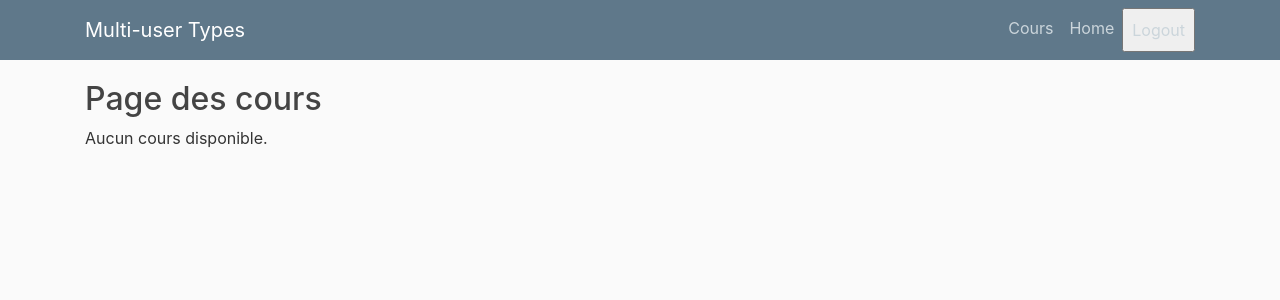
After one commit to marouanosb/MultiUserLogin, a Django app: page /cours/ in a window 1280 px wide. The commit adds this page. Shown: the top 300 px of the page. Run offline with Django 5.2, Linux system fonts and the light colour scheme; the visitor is signed in with stand-in values (Sample User, id 1); some libraries are stand-ins or nearby versions.

Commit message:
added password hash & permission

```diff
--- a/project/settings.py
+++ b/project/settings.py
@@ -133,5 +133,5 @@ CRISPY_TEMPLATE_PACK = "bootstrap4"
 AUTH_USER_MODEL = "users.User"
 
 
-LOGIN_REDIRECT_URL = 'profile'
+LOGIN_REDIRECT_URL = 'homepage'
 LOGIN_URL = 'login'
--- a/project/urls.py
+++ b/project/urls.py
@@ -23,5 +23,7 @@ urlpatterns = [
     path('admin/', admin.site.urls),
     path('login/', auth_views.LoginView.as_view(template_name='users/login.html'), name='login'),
     path('logout/', auth_views.LogoutView.as_view(template_name='users/logout.html'), name='logout'),
-    path('profile/', users_views.profile, name='profile'),
+    path('', users_views.homepage, name='homepage'),
+    path('cours/', users_views.cours, name='cours'),
+    path('rapports/', users_views.rapports, name='rapports'),
 ]
--- a/users/admin.py
+++ b/users/admin.py
@@ -1,9 +1,10 @@
 from django.contrib import admin
-from .models import User
+from .models import User, Cours, Rapport
 from django.contrib.auth.admin import UserAdmin
 
 
 # Register your models here.
 admin.site.register(User)
-
+admin.site.register(Cours)
+admin.site.register(Rapport)
 ####    FIX PASSWORD NOT HASHING admin.site.register(User, UserAdmin)
--- a/users/models.py
+++ b/users/models.py
@@ -1,5 +1,7 @@
 from django.db import models
 from django.contrib.auth.models import AbstractUser
+from django.contrib.auth.hashers import make_password
+from django.contrib.auth.models import Group
 
 # Create your models here.
 class User(AbstractUser):
@@ -44,7 +46,14 @@ class Educateur(User):
         #   si l'utilisateur n'existe pas (n'a pas de primary key)
         if not self.pk:
             self.type = User.Types.EDUCATEUR
-        return super().save(*args,**kwargs)
+        # to fix password not hashing
+        if self.password and not self.password.startswith(('pbkdf2_sha256$', 'bcrypt$', 'argon2')):
+            self.password = make_password(self.password)
+        super().save(*args,**kwargs)
+        # Ajouter a son propre groupe pour les permission
+        educateur_group = Group.objects.get(name='educateur')
+        educateur_group.user_set.add(self)
+
 
 class Psychologue(User):
     objects = PsychologueManager()
@@ -53,7 +62,12 @@ class Psychologue(User):
     def save(self, *args, **kwargs):
         if not self.pk:
             self.type = User.Types.PSYCHOLOGUQE
-        return super().save(*args,**kwargs)
+        if self.password and not self.password.startswith(('pbkdf2_sha256$', 'bcrypt$', 'argon2')):
+            self.password = make_password(self.password)
+        super().save(*args,**kwargs)
+        psychologue_group = Group.objects.get(name='psychologue')
+        psychologue_group.user_set.add(self)
+
 
 class Utilisateur(User):
     objects = UtilisateurManager()
@@ -62,7 +76,12 @@ class Utilisateur(User):
     def save(self, *args, **kwargs):
         if not self.pk:
             self.type = User.Types.UTILISATEUR
-        return super().save(*args,**kwargs)
+        if self.password and not self.password.startswith(('pbkdf2_sha256$', 'bcrypt$', 'argon2')):
+            self.password = make_password(self.password)
+        super().save(*args,**kwargs)
+        utilisateur_group = Group.objects.get(name='utilisateur')
+        utilisateur_group.user_set.add(self)
+        return
 
 class Admin(User):
     objects = AdminManager()
@@ -71,4 +90,17 @@ class Admin(User):
     def save(self, *args, **kwargs):
         if not self.pk:
             self.type = User.Types.ADMIN
+        if self.password and not self.password.startswith(('pbkdf2_sha256$', 'bcrypt$', 'argon2')):
+            self.password = make_password(self.password)
         return super().save(*args,**kwargs)
+
+
+class Cours(models.Model):
+    prof = models.ForeignKey(Educateur, on_delete=models.CASCADE, related_name='prof_du_cours')
+    titre = models.CharField(max_length=50)
+    contenu = models.TextField()
+
+class Rapport(models.Model):
+    psy = models.ForeignKey(Psychologue, on_delete=models.CASCADE, related_name='psy_du_raport')
+    etudiant = models.ForeignKey(Utilisateur, on_delete=models.CASCADE, related_name='etudiant_du_rapport')
+    contenu = models.TextField()
--- /dev/null
+++ b/users/static/users/base.css
@@ -0,0 +1,84 @@
+body {
+    background: #fafafa;
+    color: #333333;
+    margin-top: 5rem;
+  }
+
+  h1, h2, h3, h4, h5, h6 {
+    color: #444444;
+  }
+
+  ul {
+    margin: 0;
+  }
+
+  .bg-steel {
+    background-color: #5f788a;
+  }
+
+  .site-header .navbar-nav .nav-link {
+    color: #cbd5db;
+  }
+
+  .site-header .navbar-nav .nav-link:hover {
+    color: #ffffff;
+  }
+
+  .site-header .navbar-nav .nav-link.active {
+    font-weight: 500;
+  }
+
+  .content-section {
+    background: #ffffff;
+    padding: 10px 20px;
+    border: 1px solid #dddddd;
+    border-radius: 3px;
+    margin-bottom: 20px;
+  }
+
+  .article-title {
+    color: #444444;
+  }
+
+  a.article-title:hover {
+    color: #428bca;
+    text-decoration: none;
+  }
+
+  .article-content {
+    white-space: pre-line;
+  }
+
+  .article-img {
+    height: 65px;
+    width: 65px;
+    margin-right: 16px;
+  }
+
+  .article-metadata {
+    padding-bottom: 1px;
+    margin-bottom: 4px;
+    border-bottom: 1px solid #e3e3e3
+  }
+
+  .article-metadata a:hover {
+    color: #333;
+    text-decoration: none;
+  }
+
+  .article-svg {
+    width: 25px;
+    height: 25px;
+    vertical-align: middle;
+  }
+
+  .account-img {
+    height: 125px;
+    width: 125px;
+    margin-right: 20px;
+    margin-bottom: 16px;
+  }
+
+  .account-heading {
+    font-size: 2.5rem;
+  }
--- /dev/null
+++ b/users/templates/users/base.html
@@ -0,0 +1,70 @@
+{% load static %}
+<!DOCTYPE html>
+<html>
+    <head>
+
+        <!-- Required meta tags -->
+        <meta charset="utf-8">
+        <meta name="viewport" content="width=device-width, initial-scale=1, shrink-to-fit=no">
+
+        <!-- Bootstrap CSS -->
+        <link rel="stylesheet" href="https://cdn.jsdelivr.net/npm/bootstrap@4.4.1/dist/css/bootstrap.min.css" integrity="sha384-Vkoo8x4CGsO3+Hhxv8T/Q5PaXtkKtu6ug5TOeNV6gBiFeWPGFN9MuhOf23Q9Ifjh" crossorigin="anonymous">
+        <link rel="stylesheet" type="text/css" href="{% static 'users/base.css' %}">
+
+        {% if title %}
+        <title>Multi-user Types - {{title}}</title>
+        {% else %}
+        <title>Multi-user Types</title>
+        {% endif %}
+
+    </head>
+    <body>
+        <header class="site-header">
+            <nav class="navbar navbar-expand-md navbar-dark bg-steel fixed-top">
+              <div class="container">
+                <a class="navbar-brand mr-4" href="/">Multi-user Types</a>
+                <button class="navbar-toggler" type="button" data-toggle="collapse" data-target="#navbarToggle" aria-controls="navbarToggle" aria-expanded="false" aria-label="Toggle navigation">
+                <span class="navbar-toggler-icon"></span>
+                </button>
+                  <!-- Navbar Right Side -->
+                  <div class="navbar-nav">
+                    {% if user.type == 'ADMIN' %}
+                    <a class="nav-item nav-link" href="/admin">Administration</a>
+                    {% endif %}
+                    {% if request.user.is_authenticated %} <!--check if user is logged in-->
+                    <a class="nav-item nav-link" href="{% url 'cours' %}">Cours</a>
+                    {% endif %}
+                    {% if user.type and user.type != 'UTILISATEUR' %}
+                    <a class="nav-item nav-link" href="{% url 'rapports' %}">Rapports</a>
+                    {% endif %}
+                    <a class="nav-item nav-link" href="{% url 'homepage' %}">Home</a>
+                    {% if request.user.is_authenticated %} <!--check if user is logged in-->
+                    <form action="{% url 'logout' %}" method="POST">
+                      {% csrf_token %}
+                      <input type="submit" class="nav-item nav-link" value="Logout">
+                    </form>
+                    {% else %}
+                    <a class="nav-item nav-link" href="{% url 'login' %}">Login</a>
+                    {% endif %}
+                  </div>
+                </div>
+              </div>
+            </nav>
+          </header>
+
+          <main role="main" class="container">
+            <div class="row">
+              <div class="col-md-8">
+                {% block content %}{% endblock %}
+              </div>
+
+            </div>
+          </main>
+
+        <!-- Optional JavaScript -->
+        <!-- jQuery first, then Popper.js, then Bootstrap JS -->
+        <script src="https://code.jquery.com/jquery-3.4.1.slim.min.js" integrity="sha384-J6qa4849blE2+poT4WnyKhv5vZF5SrPo0iEjwBvKU7imGFAV0wwj1yYfoRSJoZ+n" crossorigin="anonymous"></script>
+        <script src="https://cdn.jsdelivr.net/npm/popper.js@1.16.0/dist/umd/popper.min.js" integrity="sha384-Q6E9RHvbIyZFJoft+2mJbHaEWldlvI9IOYy5n3zV9zzTtmI3UksdQRVvoxMfooAo" crossorigin="anonymous"></script>
+        <script src="https://cdn.jsdelivr.net/npm/bootstrap@4.4.1/dist/js/bootstrap.min.js" integrity="sha384-wfSDF2E50Y2D1uUdj0O3uMBJnjuUD4Ih7YwaYd1iqfktj0Uod8GCExl3Og8ifwB6" crossorigin="anonymous"></script>
+    </body>
+</html>
--- /dev/null
+++ b/users/templates/users/cours.html
@@ -0,0 +1,10 @@
+{% extends 'users/base.html' %}
+{% load crispy_forms_tags %}
+
+{% block content %}
+<h2>Page des cours</h2>
+<p>Aucun cours disponible.</p>
+{% if user.type == 'EDUCATEUR' %}
+<button>Ajouter un cours</button>
+{% endif %}
+{% endblock content %}
--- a/users/templates/users/login.html
+++ b/users/templates/users/login.html
@@ -1,4 +1,7 @@
+{% extends 'users/base.html' %}
 {% load crispy_forms_tags %}
+
+{% block content %}
 
 <form method="POST">
     {% csrf_token %} <!-- required for form portection -->
@@ -11,3 +14,5 @@
         <button type="submit" class="btn btn-outline-info">Login</button>
     </div>
 </form>
+
+{% endblock content %}
--- a/users/views.py
+++ b/users/views.py
@@ -1,7 +1,16 @@
 from django.shortcuts import render
-from django.contrib.auth.decorators import login_required
+from django.contrib.auth.decorators import login_required, permission_required
 
 # Create your views here.
+def homepage(request):
+    return render(request, 'users/homepage.html')
+
 @login_required
-def profile(request):
-    return render(request, 'users/profile.html')
+@permission_required('users.view_cours')    #   Seulement ceux autorisés peuvent voir les cours
+def cours(request):
+    return render(request, 'users/cours.html')
+
+@login_required
+@permission_required('users.view_rapport')  #   Seulement ceux autorisés peuvent voir les rapports
+def rapports(request):
+    return render(request, 'users/rapports.html')
```
Also changed, not shown: users/templates/users/homepage.html (added, +14 -0 lines), users/templates/users/logout.html (+7 -1 lines), users/templates/users/profile.html (deleted, +0 -8 lines), users/templates/users/rapports.html (added, +10 -0 lines), users/migrations/0002_cours_rapport.py (added).
